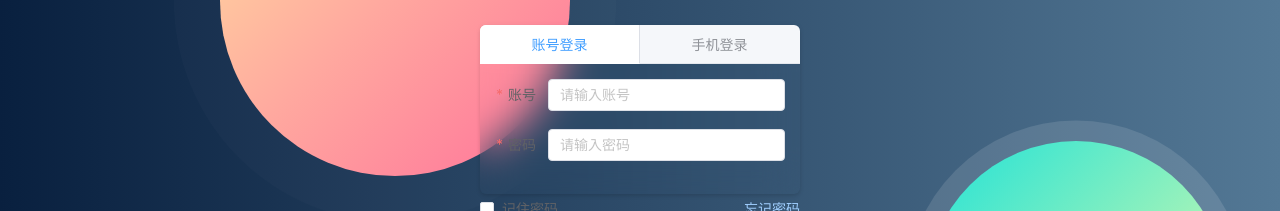
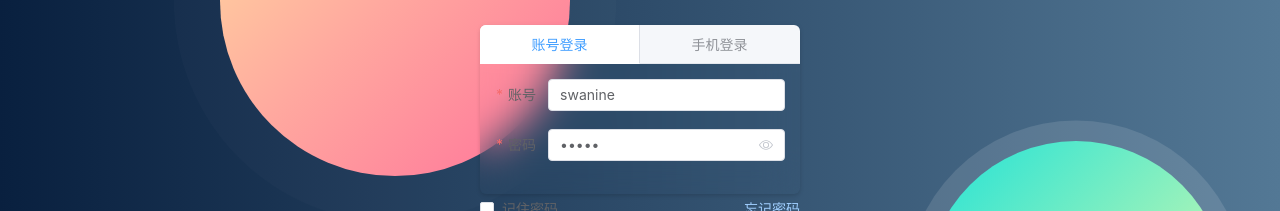
Before and after one commit to swanine/vue-ts-cms, a Vue app: page /#/login in a window 1280 px wide. Shown: the part 259-470 px from the top of the page. Built offline with nearby package versions, Linux system fonts and the light colour scheme.

Commit message:
refactor: set default account name,password

```diff
--- a/src/views/login/component/login-account.vue
+++ b/src/views/login/component/login-account.vue
@@ -32,8 +32,8 @@ export default defineComponent({
   setup() {
     const store = useStore()
     const account = reactive({
-      name: localCache.getCache('account') ?? '',
-      password: localCache.getCache('password') ?? ''
+      name: localCache.getCache('account') ?? 'swanine',
+      password: localCache.getCache('password') ?? '12345'
     })
     //表单验证规则
     const rules = {
@@ -79,8 +79,17 @@ export default defineComponent({
             localCache.deleteCache('password')
           }
 
-          // 进行登录验证
-          store.dispatch('loginModule/accountLogin', { ...account })
+          // 验证显式账号 | 密码
+          if (account.name === 'swanine' && account.password == '12345') {
+            const realAccount = {
+              name: 'coderwhy',
+              password: '123456'
+            }
+            // 进行登录验证
+            store.dispatch('loginModule/accountLogin', { ...realAccount })
+          } else {
+            ElMessage.error('账号或密码错误，验证后再登录')
+          }
         } else {
           ElMessage.error('不输入完登毛呢登')
         }
@@ -101,5 +110,3 @@ export default defineComponent({
   }
 })
 </script>
-
-<style scoped lang="less"></style>
```
